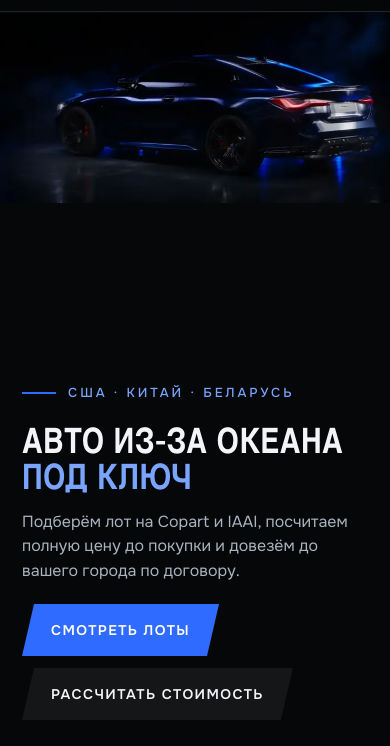
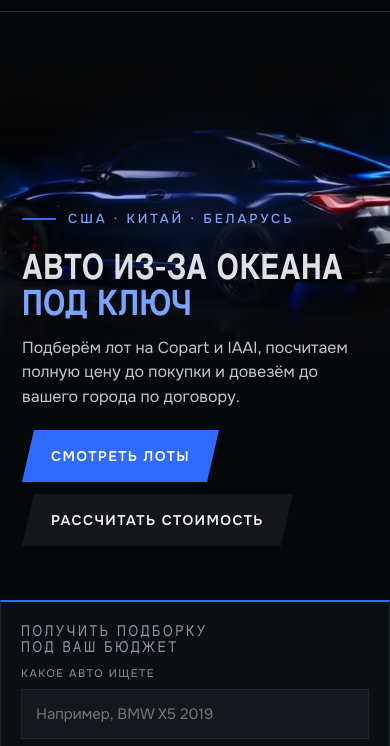
Before and after one commit to talizzzbogdan-dev/megamotors, a plain HTML site: page index.html in a window 390 px wide. Shown: the part 98-844 px from the top of the page. Drawn offline with nearby package versions, Linux system fonts and the light colour scheme.

Commit message:
Mobile hero: single composition, headline overlaid on the car
Co-Authored-By: Claude Sonnet 5.5 <noreply@anthropic.com>
Claude-Session: https://claude.ai/code/session_01EYGUqcsTTZHsg2pVxAn48V

```diff
--- a/index.html
+++ b/index.html
@@ -266,10 +266,15 @@ footer .wrap { display: flex; flex-wrap: wrap; justify-content: space-between; g
 
 /* ---------- phones ---------- */
 @media (max-width: 720px) {
-  .seq-stick canvas { height: auto; aspect-ratio: 1470 / 630; top: 10px; bottom: auto; object-fit: contain; transform: scale(1.14); transform-origin: 50% 40%; -webkit-mask-image: none; mask-image: none; }
-  .seq-stick::after { background: linear-gradient(180deg, transparent 22%, rgba(6,7,8,.92) 40%); }
+  /* one composition: the car sits behind the headline, text floats over it */
+  .seq-stick { height: 560px; min-height: 0; }
+  .seq-stick canvas { left: 50%; right: auto; top: 10%; bottom: auto; width: 168%; height: auto; aspect-ratio: 1470 / 630; object-fit: contain; transform: translateX(-50%); -webkit-mask-image: none; mask-image: none; }
+  .seq-stick::after { background: linear-gradient(180deg, #060708 0%, #060708 11%, rgba(6,7,8,0) 27%, rgba(6,7,8,0) 38%, rgba(6,7,8,.97) 62%, #060708 100%), radial-gradient(60% 40% at 50% 36%, rgba(47,107,255,.16), transparent 70%); }
+  .seq-in { height: 100%; }
+  .chap { top: auto; bottom: 26px; left: 22px; right: 22px; }
+  .chap h1 { color: rgba(242,244,247,.92); text-shadow: 0 2px 22px rgba(6,7,8,.55); }
+  .chap .lead { color: rgba(214,221,232,.9); }
   .seq-nav { display: none; }
-  .seq-stick { min-height: 640px; }
 }
 @media (max-width: 620px) {
   .cards4[style] { grid-template-columns: 1fr !important; }
```
